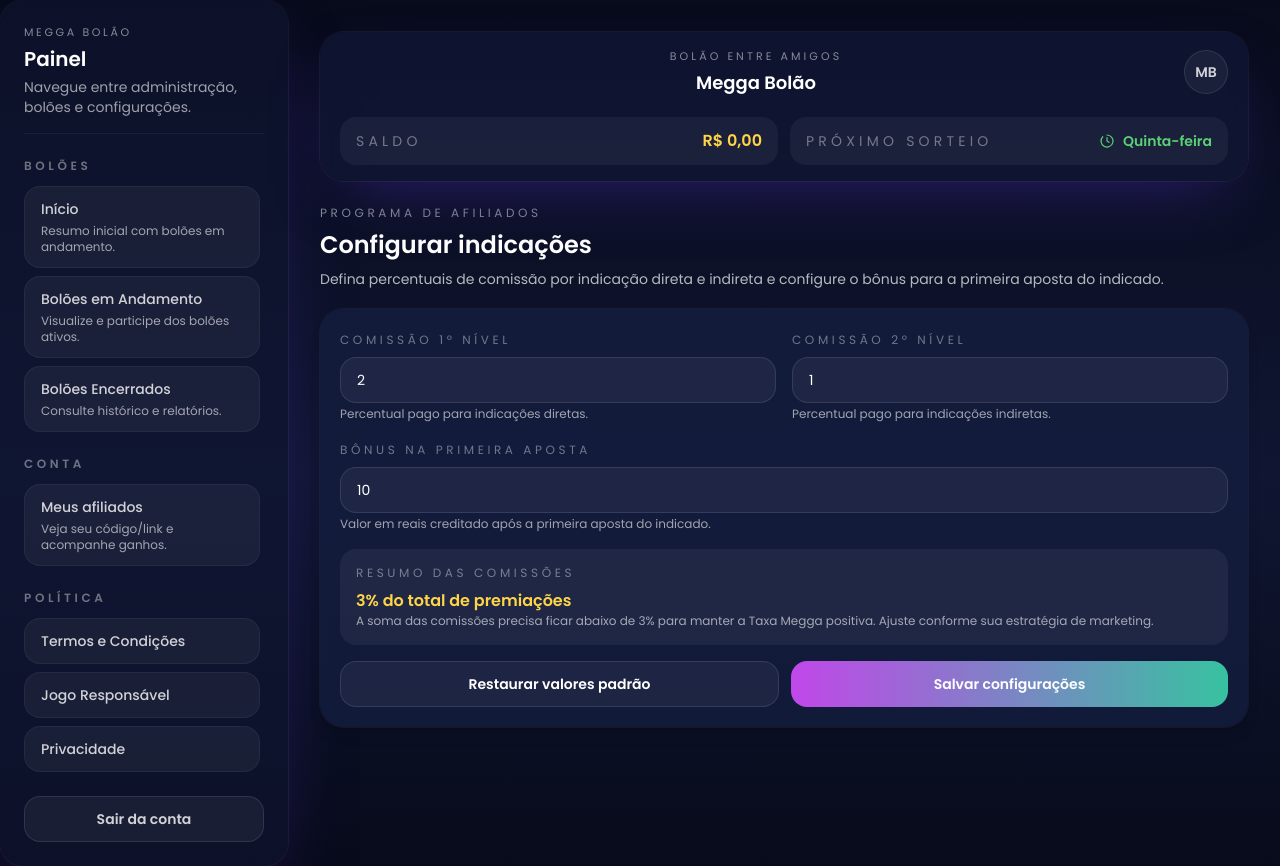
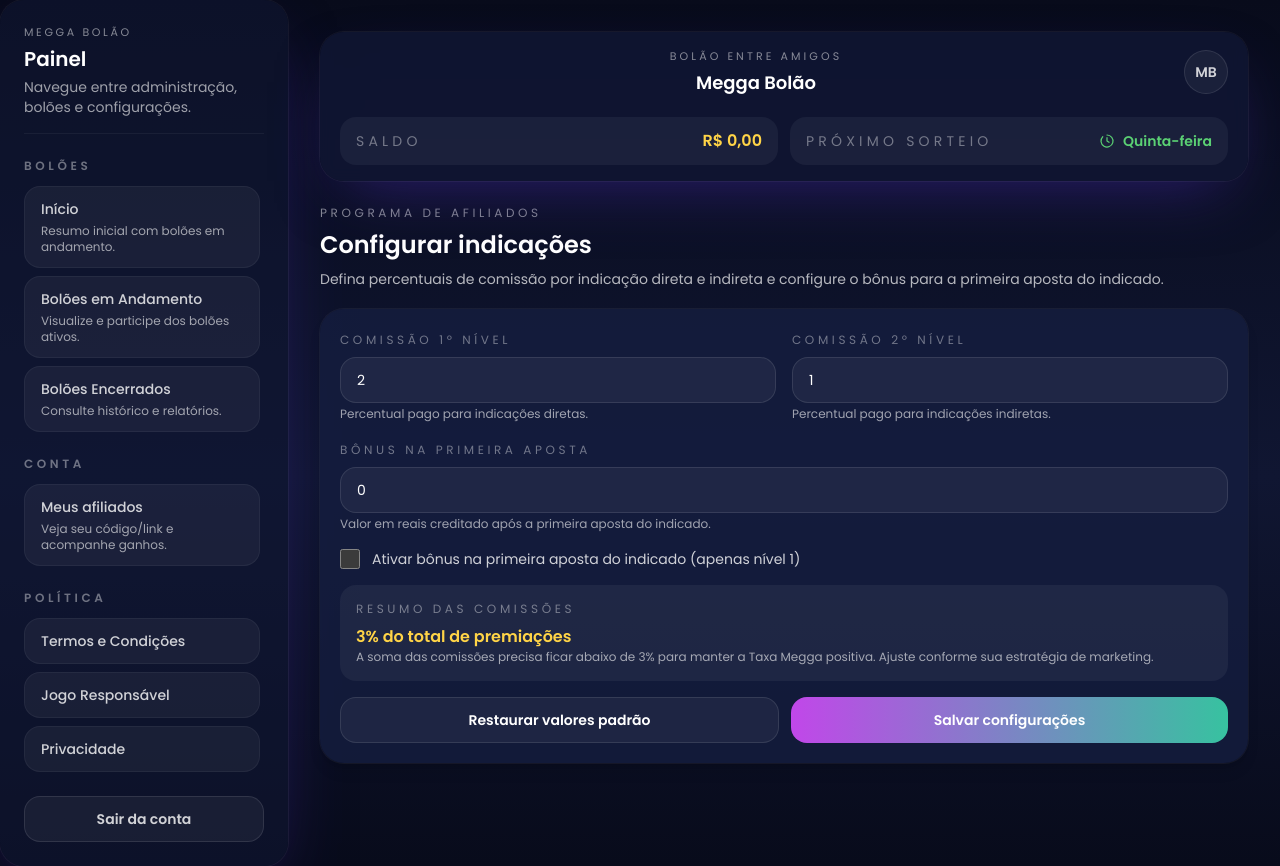
Before and after one commit to allen-xavier/megga-bolao, a Next.js app in the folder frontend/: page /admin/afiliados in a window 1280 px wide. Built offline with nearby package versions, Linux system fonts and the light colour scheme; no server answers.

Commit message:
v0.75 Afiliados 1 aposta

```diff
--- a/frontend/app/(dashboard)/admin/afiliados/client.tsx
+++ b/frontend/app/(dashboard)/admin/afiliados/client.tsx
@@ -1,18 +1,66 @@
 'use client';
 
-import { useMemo, useState } from 'react';
+import { useEffect, useMemo, useState } from 'react';
+import useSWR from 'swr';
+import { useSession } from 'next-auth/react';
+import { api } from '@/lib/api';
 
 export default function AdminAfiliadosClient() {
+  const { data: session } = useSession();
+  const token = session?.user?.accessToken;
+
+  const { data, mutate } = useSWR(
+    token ? ['/admin/affiliate-config', token] : null,
+    ([url, t]) => api.get(url, { headers: { Authorization: `Bearer ${t}` } }).then((res) => res.data),
+    { revalidateOnFocus: false },
+  );
+
   const [firstCommission, setFirstCommission] = useState(2);
   const [secondCommission, setSecondCommission] = useState(1);
-  const [firstBetBonus, setFirstBetBonus] = useState(10);
+  const [firstBetBonus, setFirstBetBonus] = useState(0);
+  const [firstBetBonusEnabled, setFirstBetBonusEnabled] = useState(false);
+  const [saving, setSaving] = useState(false);
+  const [message, setMessage] = useState<string | null>(null);
+
+  useEffect(() => {
+    if (data) {
+      setFirstCommission(Number(data.firstLevelPercent ?? 0));
+      setSecondCommission(Number(data.secondLevelPercent ?? 0));
+      setFirstBetBonus(Number(data.firstBetBonus ?? 0));
+      setFirstBetBonusEnabled(Boolean(data.firstBetBonusEnabled));
+    }
+  }, [data]);
 
   const totalCommission = useMemo(() => firstCommission + secondCommission, [firstCommission, secondCommission]);
 
   const resetValues = () => {
     setFirstCommission(2);
     setSecondCommission(1);
-    setFirstBetBonus(10);
+    setFirstBetBonus(0);
+    setFirstBetBonusEnabled(false);
+  };
+
+  const save = async () => {
+    try {
+      setSaving(true);
+      setMessage(null);
+      await api.put(
+        '/admin/affiliate-config',
+        {
+          firstLevelPercent: firstCommission,
+          secondLevelPercent: secondCommission,
+          firstBetBonus,
+          firstBetBonusEnabled,
+        },
+        token ? { headers: { Authorization: `Bearer ${token}` } } : undefined,
+      );
+      await mutate();
+      setMessage('Configuração salva.');
+    } catch (err: any) {
+      setMessage(err?.response?.data?.message ?? 'Erro ao salvar configurações.');
+    } finally {
+      setSaving(false);
+    }
   };
 
   return (
@@ -24,6 +72,7 @@ export default function AdminAfiliadosClient() {
           Defina percentuais de comissão por indicação direta e indireta e configure o bônus para a primeira aposta do indicado.
         </p>
       </header>
+      {message && <p className="rounded-2xl bg-white/10 px-4 py-2 text-sm text-megga-lime">{message}</p>}
       <section className="space-y-4 rounded-3xl bg-megga-navy/80 p-5 shadow-lg ring-1 ring-white/5">
         <div className="grid gap-4 md:grid-cols-2">
           <label className="space-y-2 text-sm text-white/80">
@@ -56,6 +105,15 @@ export default function AdminAfiliadosClient() {
             />
             <span className="text-xs text-white/60">Valor em reais creditado após a primeira aposta do indicado.</span>
           </label>
+          <label className="flex items-center gap-3 text-sm text-white/80 md:col-span-2">
+            <input
+              type="checkbox"
+              checked={firstBetBonusEnabled}
+              onChange={(e) => setFirstBetBonusEnabled(e.target.checked)}
+              className="h-5 w-5 rounded border-white/20 bg-white/5 text-megga-magenta focus:ring-megga-magenta"
+            />
+            <span>Ativar bônus na primeira aposta do indicado (apenas nível 1)</span>
+          </label>
         </div>
         <div className="rounded-2xl bg-white/5 p-4 text-sm text-white/80">
           <p className="text-xs uppercase tracking-[0.3em] text-white/40">Resumo das comissões</p>
@@ -74,9 +132,11 @@ export default function AdminAfiliadosClient() {
           </button>
           <button
             type="button"
+            onClick={save}
             className="flex-1 rounded-2xl bg-gradient-to-r from-megga-magenta to-megga-teal py-3 text-sm font-semibold text-white transition hover:opacity-95"
+            disabled={saving}
           >
-            Salvar configurações
+            {saving ? 'Salvando...' : 'Salvar configurações'}
           </button>
         </div>
       </section>
```
Also changed, not shown: 2 other files (tests, documents, lock files or other folders).
